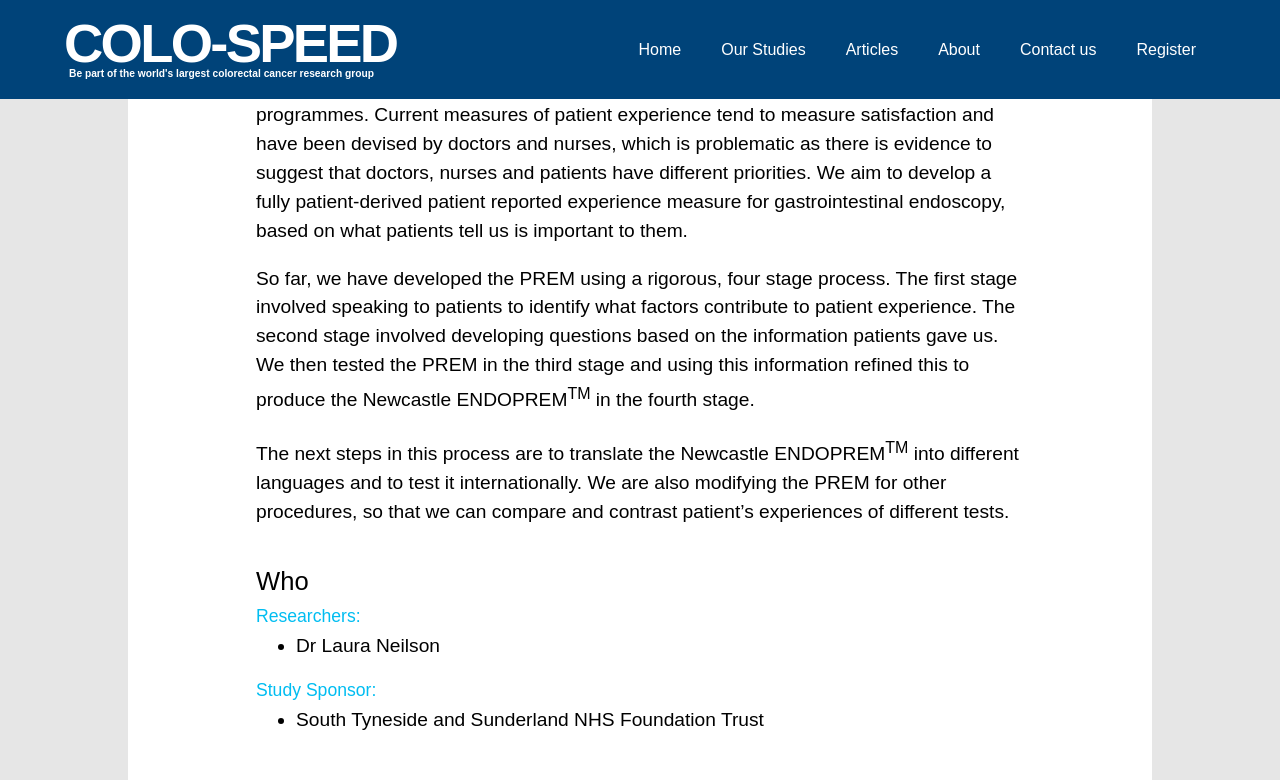
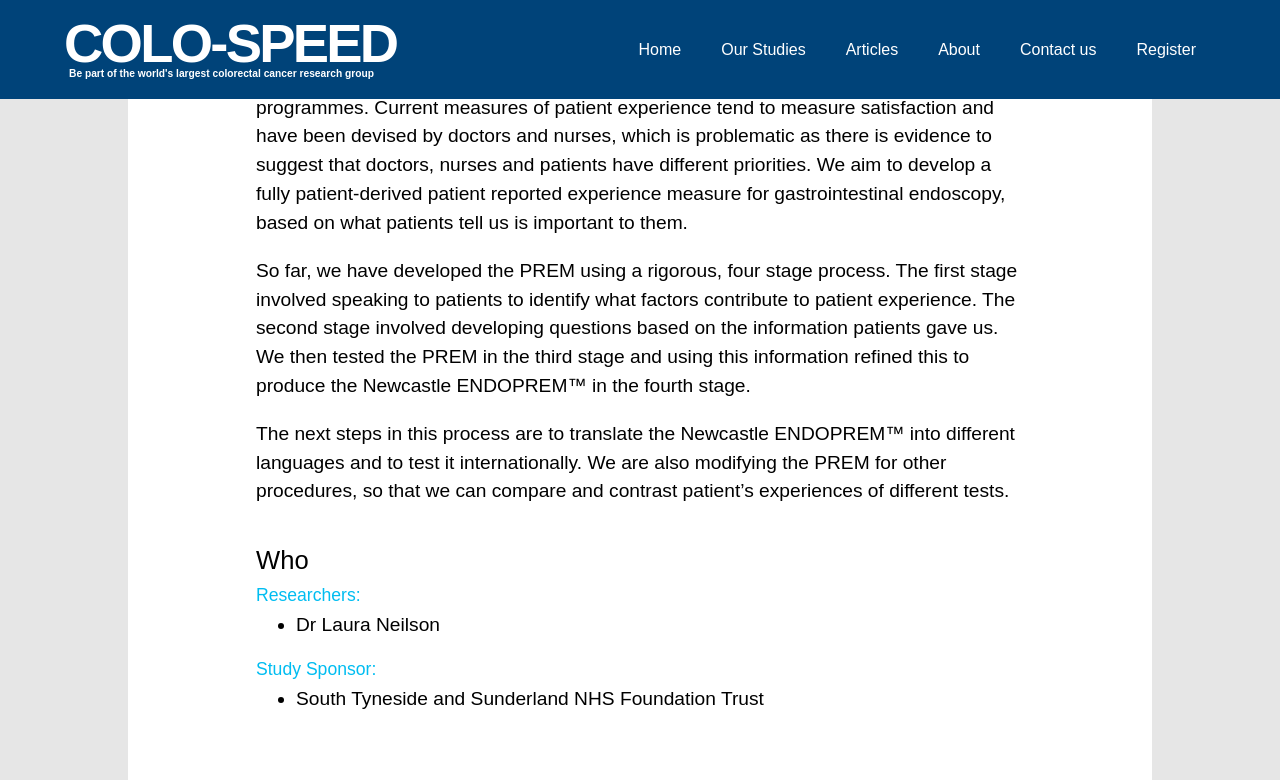
Before and after one commit to not-dalia/colo-speed-v2, a Jekyll site: the page built from _studies/endoprem.md, in a window 1280 px wide and 900 px high, scrolled down 816 px, cut to the strip 0-780 px from the top of the window. Built offline with Jekyll 4.4.1, drawn with Linux system fonts in a browser that asks for light colours; some web fonts are replaced; comment, search, counter and statistics services are not loaded; some of the changed text lies outside the part shown.

Commit message:
Update Study “endoprem”

```diff
--- a/_studies/endoprem.md
+++ b/_studies/endoprem.md
@@ -1,6 +1,6 @@
 ---
 layout: study
-title: The Newcastle ENDOPREM<sup>TM</sup>
+title: The Newcastle ENDOPREM™
 subtitle: A validated Patient Reported Experience Measure for Gastrointestinal Endoscopy
 date: 2020-09-03T16:41:24.598Z
 featured: false
@@ -29,6 +29,6 @@
 ---
 Patient experience is an important marker of quality in healthcare and is important as it influences whether patients attend for colonoscopy procedures or take part in screening programmes. Current measures of patient experience tend to measure satisfaction and have been devised by doctors and nurses, which is problematic as there is evidence to suggest that doctors, nurses and patients have different priorities. We aim to develop a fully patient-derived patient reported experience measure for gastrointestinal endoscopy, based on what patients tell us is important to them.
 
-So far, we have developed the PREM using a rigorous, four stage process. The first stage involved speaking to patients to identify what factors contribute to patient experience. The second stage involved developing questions based on the information patients gave us. We then tested the PREM in the third stage and using this information refined this to produce the Newcastle ENDOPREM<sup>TM</sup> in the fourth stage.
+So far, we have developed the PREM using a rigorous, four stage process. The first stage involved speaking to patients to identify what factors contribute to patient experience. The second stage involved developing questions based on the information patients gave us. We then tested the PREM in the third stage and using this information refined this to produce the Newcastle ENDOPREM™ in the fourth stage.
 
-The next steps in this process are to translate the Newcastle ENDOPREM<sup>TM</sup> into different languages and to test it internationally. We are also modifying the PREM for other procedures, so that we can compare and contrast patient’s experiences of different tests.
+The next steps in this process are to translate the Newcastle ENDOPREM™ into different languages and to test it internationally. We are also modifying the PREM for other procedures, so that we can compare and contrast patient’s experiences of different tests.
```
